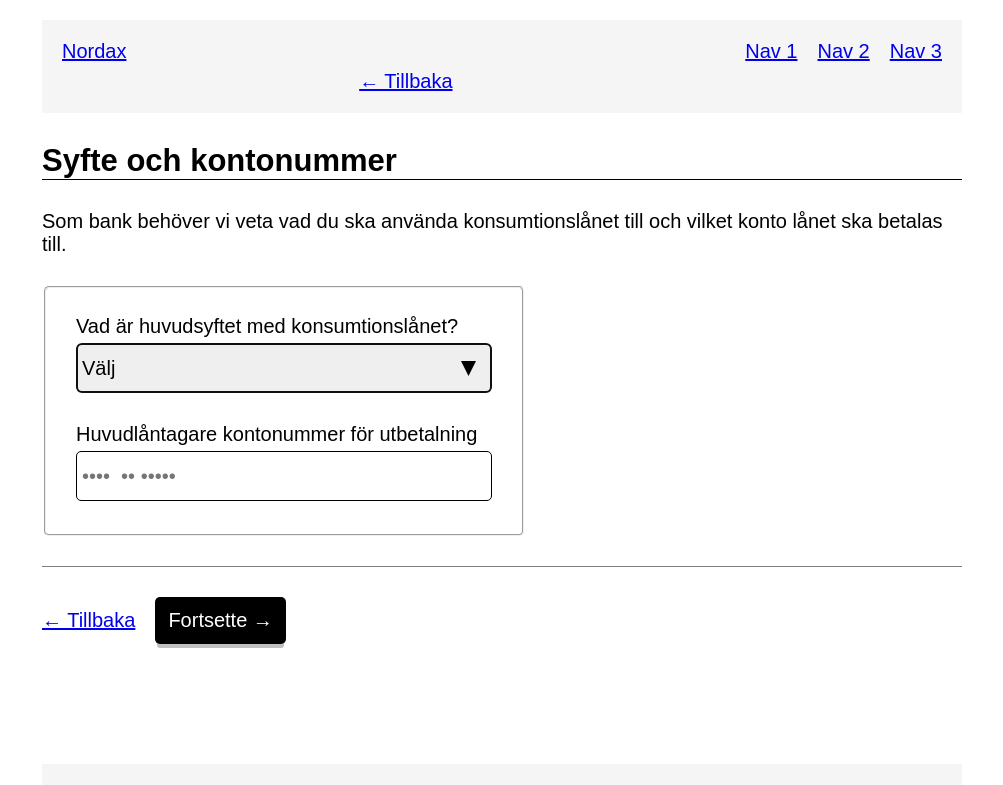
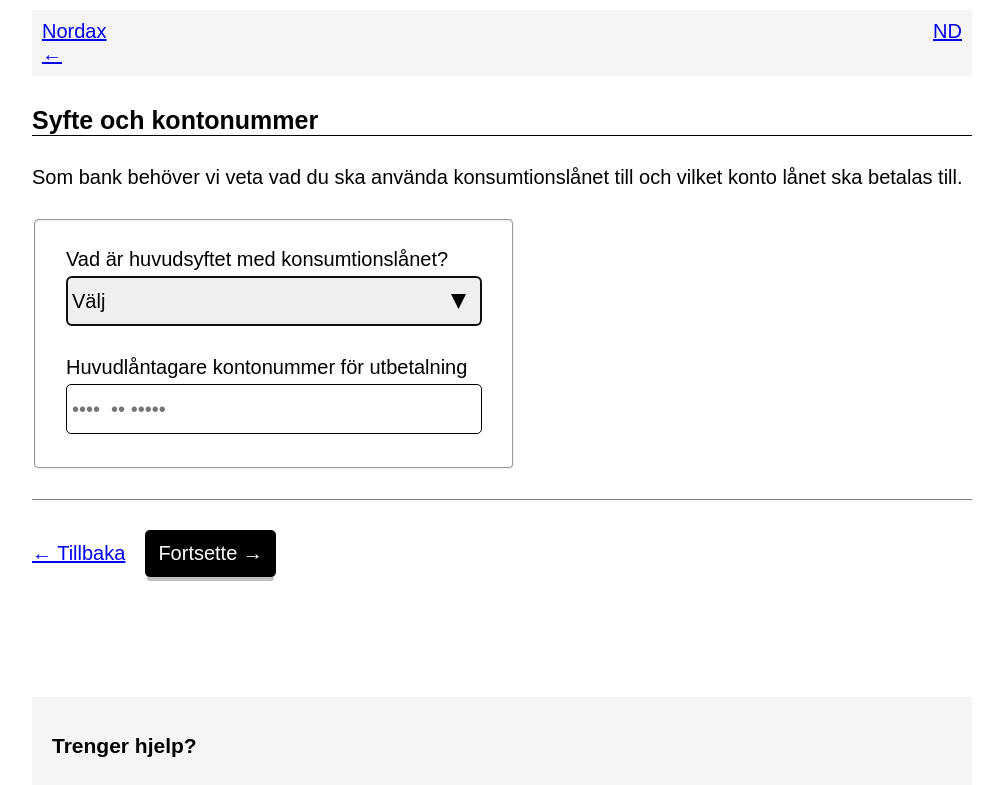
Before and after one commit to siggiarni/prototype-kit, an Eleventy site: page loan-1/3.0-kyc.html in a window 1280 px wide. Shown: the top 785 px of the page, without its empty margins (138-1141 px from the left). Built offline with nearby package versions, Linux system fonts and the light colour scheme; Eleventy itself is replaced by a stand-in of ours; files that its build step writes are made by us from their sources.

Commit message:
add stuff

```diff
--- /dev/null
+++ b/_data/lang.json
@@ -0,0 +1,12 @@
+{
+    "messages": {
+        "se": "Meddelanden",
+        "no": "Meldinger",
+        "fi": "Viestit"
+    },
+    "back": {
+        "se": "Tillbaka",
+        "no": "tilbake",
+        "fi": "takaisin"
+    }
+}
--- a/_includes/base.njk
+++ b/_includes/base.njk
@@ -1,5 +1,5 @@
 ---
-pageTitle: Nordax
+title: Nordax
 ---
 
 <!DOCTYPE html>
@@ -9,7 +9,7 @@
     <meta charset="UTF-8" />
     <meta name="viewport" content="width=device-width initial-scale=1.0 viewport-fit=cover" />
     <link rel="stylesheet" href="{{ '/css/styles.css' | url }}" />
-    <title>Document</title>
+    <title>{{ title }} | {{ sitename }}</title>
 </head>
 
 <body>
--- a/_includes/header.njk
+++ b/_includes/header.njk
@@ -1,9 +1,10 @@
-<a href="{{ start }}">{{ pageTitle }}</a>
-<a href="#" onclick="history.back()">← Tillbaka</a>
 <nav>
+    <div>
+        <a href="{{ start }}">{{ sitename }}</a>
+        <a class="nowrap" href="#" onclick="history.back()">← {{ lang.back.se }}</a>
+    </div>
     <ul>
-        <li><a href="#1">Nav 1</a></li>
-        <li><a href="#2">Nav 2</a></li>
-        <li><a href="#3">Nav 3</a></li>
+        <li><a href="#1">{{ lang.messages.se }}</a></li>
+        <li><a href="#2"> <abbr title="Nicholas Dahlquist">ND</abbr></a></li>
     </ul>
 </nav>
--- a/css/styles.css
+++ b/css/styles.css
@@ -20,14 +20,15 @@
     max-width: 48em;
     margin-block: 0;
     margin-inline: auto;
-    padding: 1em;
+    padding: 0.5em;
     font-size: 1.25em;
 }
 
 header {
-    padding: 1em;
-    display: flex;
-    justify-content: space-between;
+    margin: 0;
+    padding: 0.5em;
+    /* display: flex;
+    justify-content: space-between; */
     background-color: whitesmoke;
 }
 
@@ -38,10 +39,19 @@
 
 nav {
     margin: 0;
+    display: flex;
+    justify-content: space-between;
+    /* background-color: whitesmoke; */
+}
+
+nav a {
+    margin: 0;
+    display: block;
 }
 
 nav ul {
     margin: 0;
+    padding: 0;
     display: flex;
 }
 
@@ -52,12 +62,12 @@
 }
 
 h1 {
-    font-size: 1.55em;
+    font-size: 1.25em;
     border-bottom: thin solid black;
 }
 
 h2 {
-    font-size: 1.25em;
+    font-size: 1.05em;
 }
 
 h2 span {
@@ -279,3 +289,6 @@
 .nowrap {
     white-space: nowrap;
 }
+
+.back {
+}
--- a/loan-1/loan-1.json
+++ b/loan-1/loan-1.json
@@ -1,4 +1,5 @@
 {
+    "sitename": "Nordax",
     "start": "/loan-1/1.0-start/",
     "layout": "base.njk",
     "lang": "no"
```
Also changed, not shown: loan-1/1.0-start.html (+10 -6 lines), loan-1/2.0-offer.html (+5 -1 lines), loan-1/8.0-ppi-yes.html (+2 -2 lines), _includes/footer.njk (indentation only).
